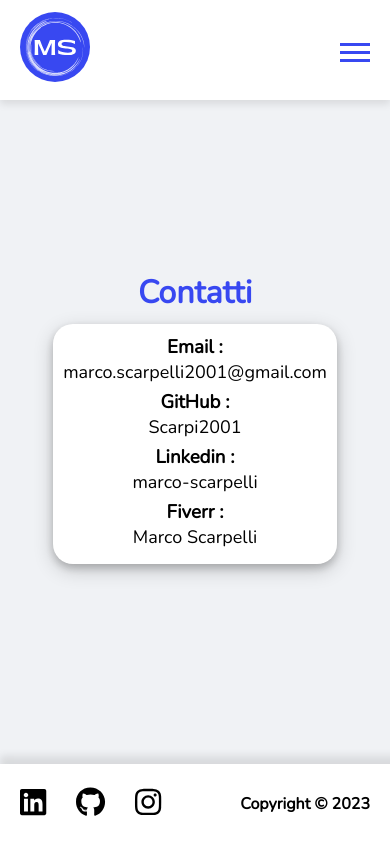
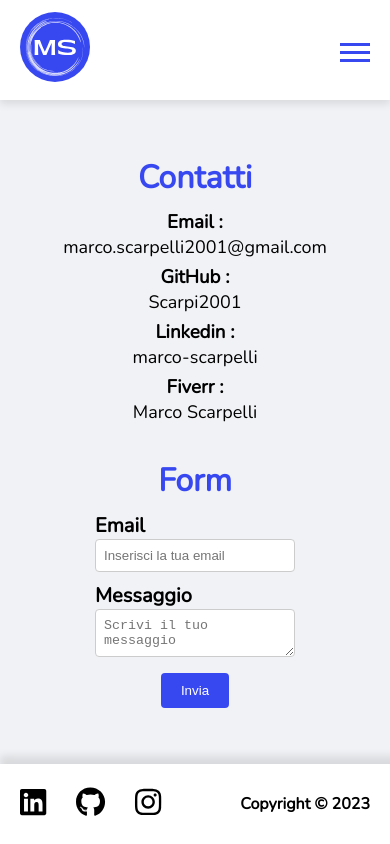
Before and after one commit to scarpi2001/Portfolio, a Vue app: page /contacts in a window 390 px wide. Built offline with nearby package versions, Linux system fonts and the light colour scheme.

Commit message:
form test

```diff
--- a/index.html
+++ b/index.html
@@ -2,21 +2,60 @@
 <html lang="it">
   <head>
     <!-- Google tag (gtag.js) -->
-    <script async src="https://www.googletagmanager.com/gtag/js?id=G-T7ZWLDN3Q0"></script>
+    <script
+      async
+      src="https://www.googletagmanager.com/gtag/js?id=G-T7ZWLDN3Q0"
+    ></script>
     <script>
       window.dataLayer = window.dataLayer || [];
-      function gtag(){dataLayer.push(arguments);}
-      gtag('js', new Date());
+      function gtag() {
+        dataLayer.push(arguments);
+      }
+      gtag("js", new Date());
 
-      gtag('config', 'G-T7ZWLDN3Q0');
+      gtag("config", "G-T7ZWLDN3Q0");
     </script>
     <meta charset="UTF-8" />
     <link rel="icon" type="image/svg+xml" href="/logo.svg" />
     <meta name="viewport" content="width=device-width, initial-scale=1.0" />
-    <meta name="description" content="Pagina portfolio personale di Marco Scarpelli, un Junior Web Developer">
+    <meta
+      name="description"
+      content="Pagina portfolio personale di Marco Scarpelli, un Junior Web Developer"
+    />
     <title>Marco Scarpelli - Portfolio</title>
   </head>
+
   <body>
+    <form
+      class="contact-form"
+      action="/thanks"
+      name="contacts"
+      method="POST"
+      netlify
+      netlify-honeypot="bot-field"
+      hidden
+    >
+      <input type="hidden" name="form-name" value="contacts" />
+      <label for="email">Email</label>
+      <input
+        type="email"
+        id="email"
+        name="email"
+        placeholder="Inserisci la tua email"
+        required
+      />
+
+      <label for="message">Messaggio</label>
+      <textarea
+        id="message"
+        name="message"
+        placeholder="Scrivi il tuo messaggio"
+        required
+      ></textarea>
+
+      <button type="submit">Invia</button>
+    </form>
+
     <div id="app"></div>
     <script type="module" src="/src/main.js"></script>
   </body>
--- a/src/components/main_components/Contacts.vue
+++ b/src/components/main_components/Contacts.vue
@@ -44,7 +44,7 @@ export default {
       </div>
     </div>
 
-    <!-- <div id="form">
+    <div id="form">
       <h1>Form</h1>
       <div class="card">
         <form
@@ -52,7 +52,8 @@ export default {
           action="/thanks"
           name="contacts"
           method="POST"
-          netlify="true"
+          netlify
+          netlify-honeypot="bot-field"
         >
           <input type="hidden" name="form-name" value="contacts" />
           <label for="email">Email</label>
@@ -75,7 +76,7 @@ export default {
           <button type="submit">Invia</button>
         </form>
       </div>
-    </div> -->
+    </div>
   </div>
 </template>
 
@@ -118,62 +119,62 @@ export default {
     margin-bottom: 30px;
   }
 
-  //   .contact-form {
-  //     width: 600px;
+  .contact-form {
+    width: 600px;
 
-  //     label {
-  //       display: block;
-  //       text-align: left;
-  //       font-size: 20px;
-  //       font-weight: bold;
-  //     }
+    label {
+      display: block;
+      text-align: left;
+      font-size: 20px;
+      font-weight: bold;
+    }
 
-  //     input,
-  //     textarea {
-  //       width: 100%;
-  //       padding: 8px;
-  //       border: 1px solid #ccc;
-  //       border-radius: 4px;
-  //       margin-bottom: 10px;
-  //     }
+    input,
+    textarea {
+      width: 100%;
+      padding: 8px;
+      border: 1px solid #ccc;
+      border-radius: 4px;
+      margin-bottom: 10px;
+    }
 
-  //     button {
-  //       padding: 10px 20px;
-  //       background-color: $secondary;
-  //       color: $primary;
-  //       border: none;
-  //       border-radius: 4px;
-  //       cursor: pointer;
-  //       transition: all 0.2s;
+    button {
+      padding: 10px 20px;
+      background-color: $secondary;
+      color: $primary;
+      border: none;
+      border-radius: 4px;
+      cursor: pointer;
+      transition: all 0.2s;
 
-  //       &:hover {
-  //         background-color: #2233f0;
-  //         scale: 1.1;
-  //       }
-  //     }
-  //   }
+      &:hover {
+        background-color: #2233f0;
+        scale: 1.1;
+      }
+    }
+  }
 }
 
-// @media screen and (max-width: 700px) {
-//   .container {
-//     .contact-form {
-//       width: 400px;
-//     }
-//   }
-// }
+@media screen and (max-width: 700px) {
+  .container {
+    .contact-form {
+      width: 400px;
+    }
+  }
+}
 
 @media screen and (max-width: 500px) {
   .container {
-    // .contact-form {
-    //   width: 200px;
-    // }
+    .contact-form {
+      width: 200px;
+    }
 
     div {
       padding: 10px;
-      //   background-color: $background;
-      //   padding: 0px;
-      //   border-radius: 0px;
-      //   box-shadow: 0 0 0 0;
+      background-color: $background;
+      padding: 0px;
+      border-radius: 0px;
+      box-shadow: 0 0 0 0;
       ul {
         li {
           h3 {
```
Also changed, not shown: 1 other file (tests, documents, lock files or other folders).
